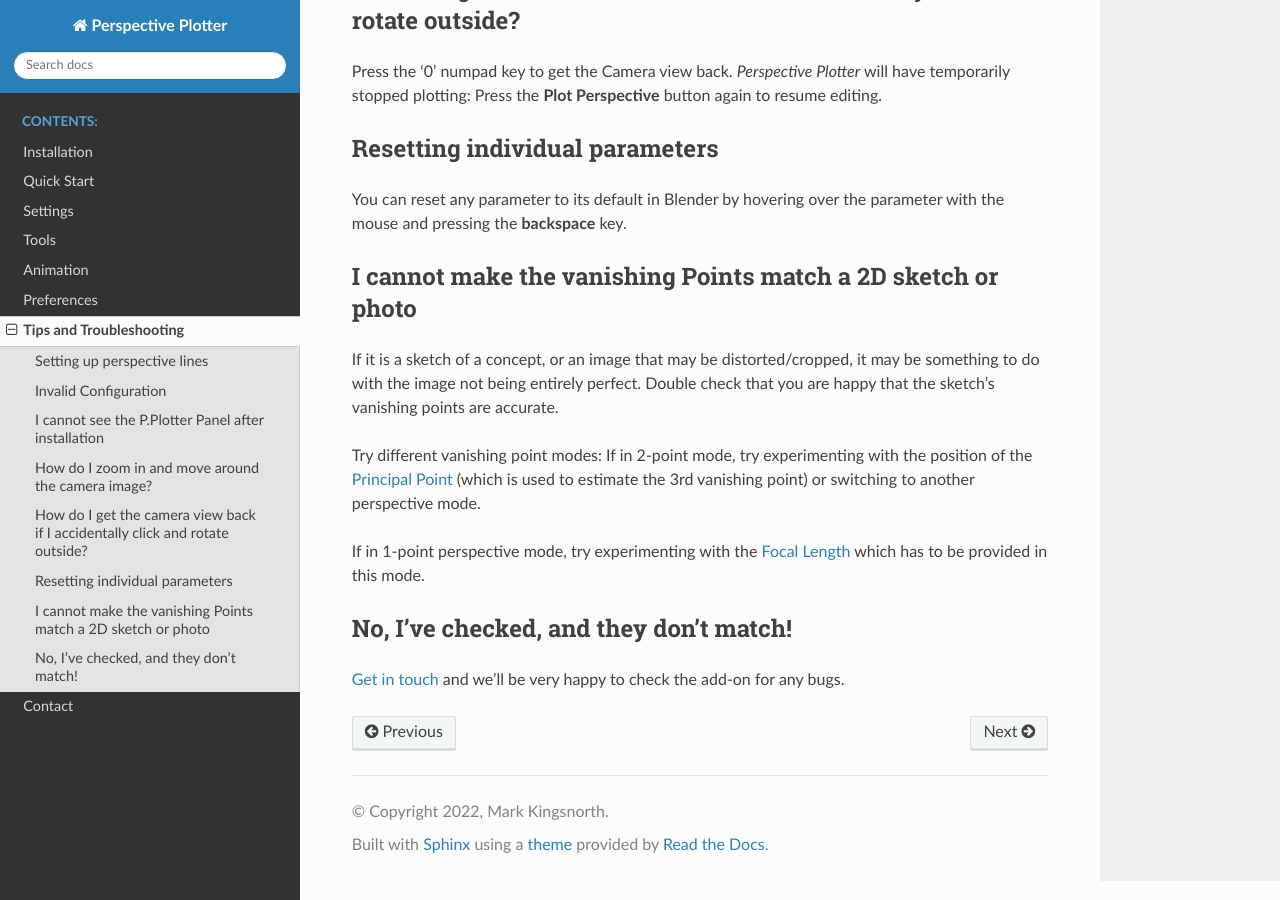
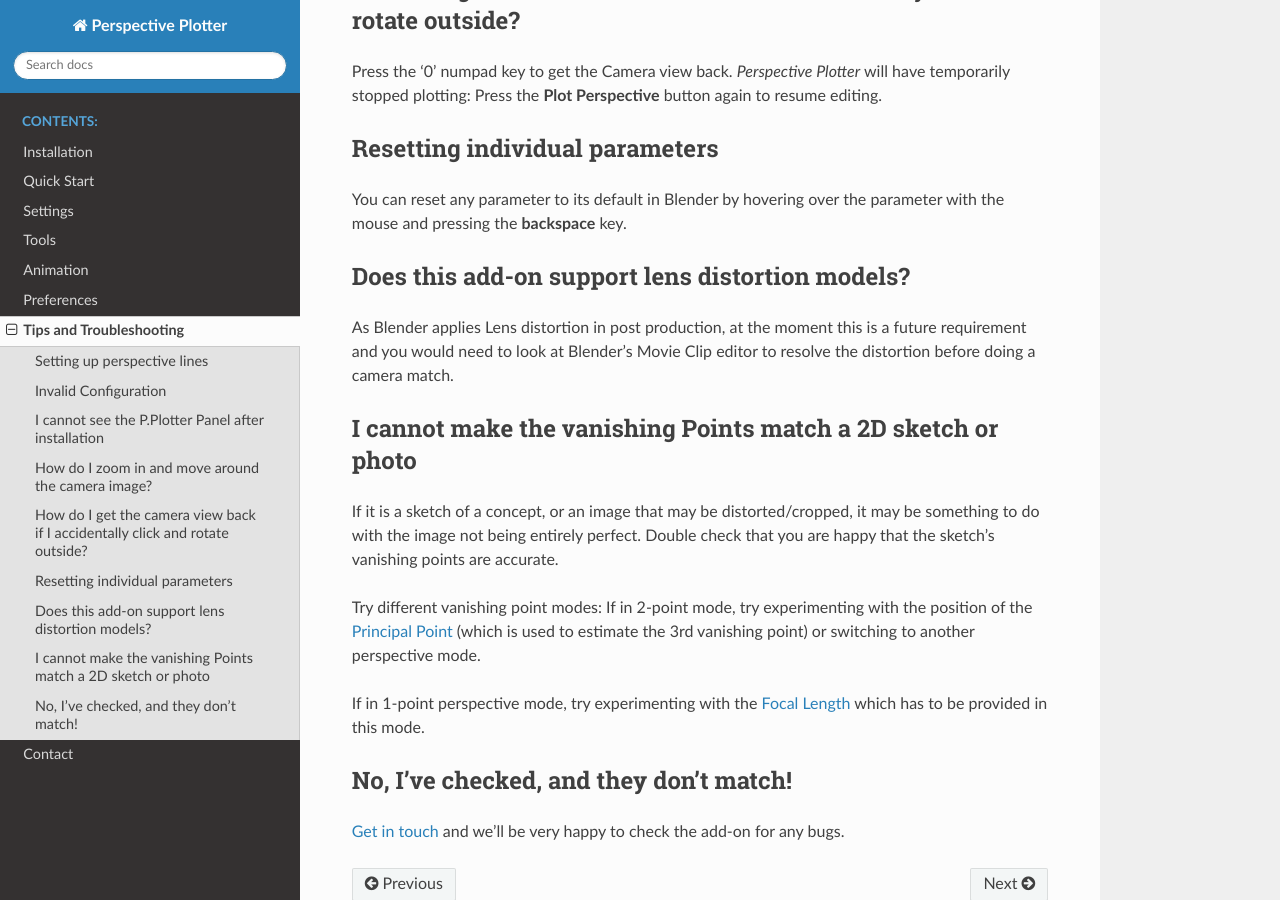
Before and after one commit to mkingsnorth/perspective_plotter_docs, a Sphinx documentation site: the page built from docs/troubleshooting.rst, in a window 1280 px wide and 900 px high, scrolled down 2063 px. Built offline with Sphinx 7.4.7 and the Read the Docs theme 2.0.0, drawn with Linux system fonts in a browser that asks for light colours.

Commit message:
Adding note abour lens distortion support

```diff
--- a/docs/troubleshooting.rst
+++ b/docs/troubleshooting.rst
@@ -67,6 +67,12 @@ Resetting individual parameters
 
 You can reset any parameter to its default in Blender by hovering over the parameter with the mouse and pressing the **backspace** key.
 
+======================================================
+Does this add-on support lens distortion models?
+======================================================
+
+As Blender applies Lens distortion in post production, at the moment this is a future requirement and you would need to look at Blender's Movie Clip editor to resolve the distortion before doing a camera match.
+
 ============================================================================================================
 I cannot make the vanishing Points match a 2D sketch or photo
 ============================================================================================================
```
